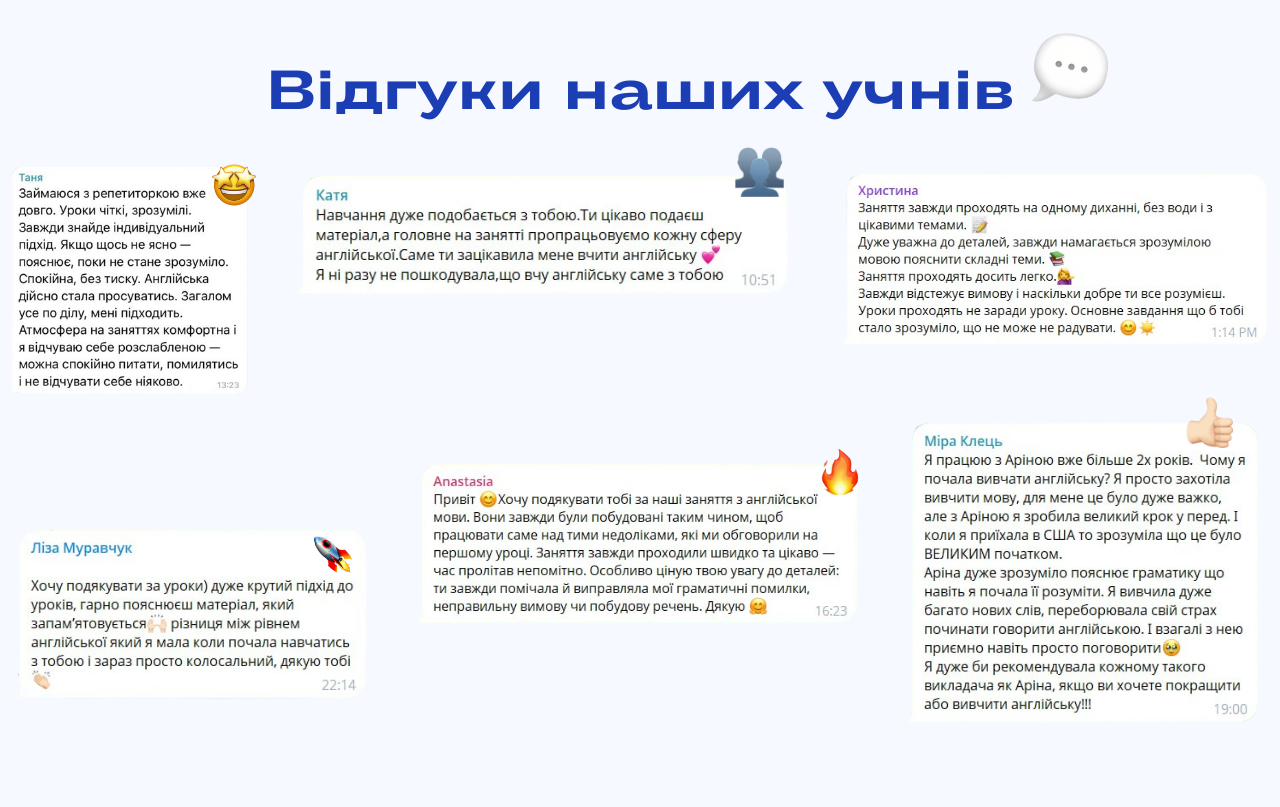
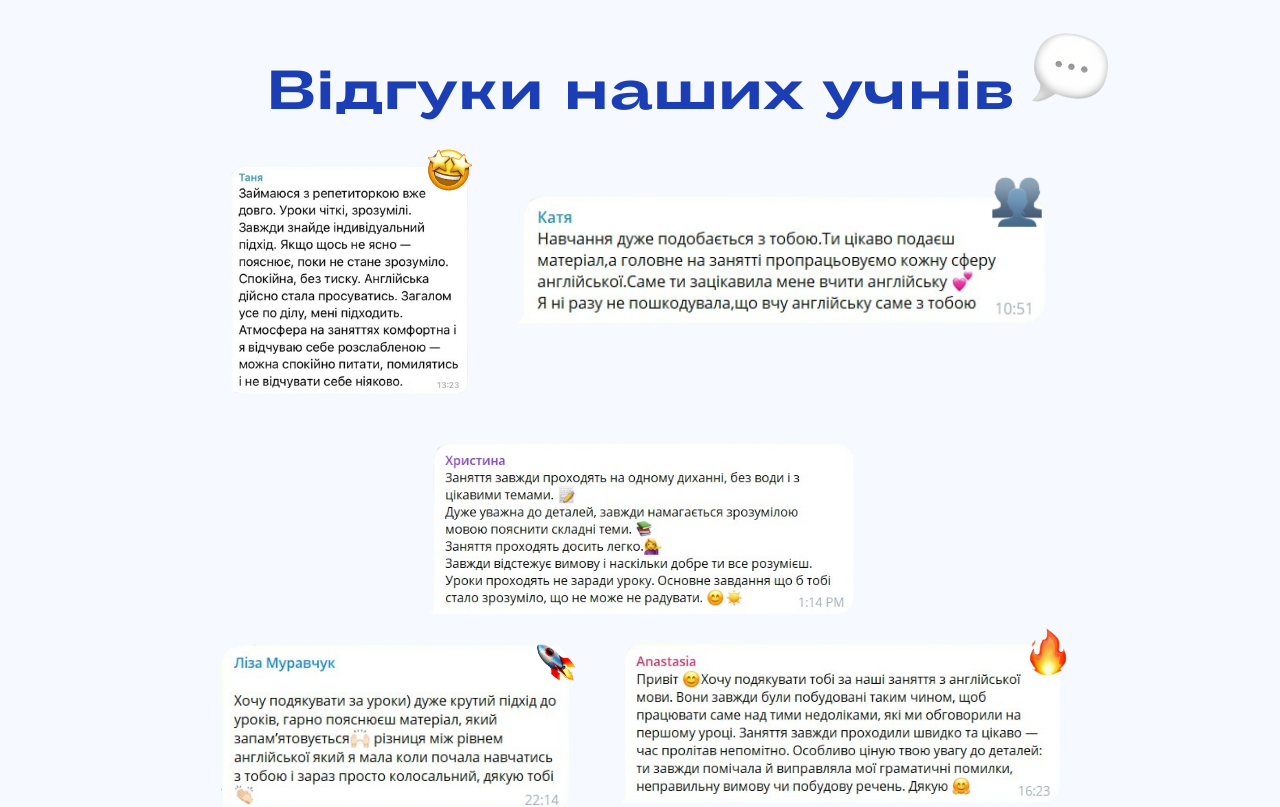
Before and after one commit to Vladarchuk124/LockInSchool, a React (Create React App) app: page / in a window 1280 px wide. Shown: the part 5220-6027 px from the top of the page. Built offline with nearby package versions, Linux system fonts and the light colour scheme.

Commit message:
fix: reviews positions fixes

```diff
--- a/src/components/Reviews/ImageSection.module.css
+++ b/src/components/Reviews/ImageSection.module.css
@@ -16,9 +16,10 @@
 
 .emojiTanya {
     position: absolute;
-    top: -10px;
-    right: -20px;
-    height: 70px;
+    top: -40px;
+    right: -35px;
+    height: 100px;
+    transform: rotate(10deg);
 }
 
 .reviewHrist {
@@ -26,15 +27,15 @@
 }
 
 .reviewKatya {
-    height: 190px;
+    height: 210px;
     margin-top: 20px;
 }
 
 .emojiKatya {
     position: absolute;
-    top: 40px;
-    right: -20px;
-    height: 70px;
+    top: 10px;
+    right: 5px;
+    height: 80px;
 }
 
 
@@ -46,32 +47,62 @@
 .emojiNastya {
     position: absolute;
     top: -10px;
-    right: -25px;
-    height: 110px;
+    right: -65px;
+    height: 170px;
+}
+
+.reviewMar {
+    height: 250px;
+    margin-right: 750px;
+}
+
+.emojiMar {
+    position: absolute;
+    top: -55px;
+    left: 530px;
+    height: 170px;
+}
+
+.reviewLisa {
+    height: 300px;
+    margin: 250px 0 0 60px;
+}
+
+.emojiLisa {
+    position: absolute;
+    top: 180px;
+    right: -30px;
+    height: 200px;
+    transform: scaleX(-1);
+}
+
+
+
+
+.reviewElm {
+    height: 600px;
+    margin-top: 50px;
+}
+
+.emojiElm {
+    position: absolute;
+    top: 580px;
+    right: 10px;
+    height: 100px;
+    transform: scaleX(-1);
 }
 
 .reviewMira {
     height: 450px;
+    margin: 100px 0 0 50px;
 }
 
 .emojiMira {
     position: absolute;
-    top: -55px;
-    right: -20px;
-    height: 120px;
-}
-
-.reviewLisa {
-    height: 300px;
-    margin-top: 105px;
-}
-
-.emojiLisa {
-    position: absolute;
-    top: 92px;
-    right: 10px;
-    height: 130px;
-    transform: scaleX(-1);
+    height: 90px;
+    top: 65px;
+    right: 5px;
+    transform: rotate(5deg);
 }
 
 
@@ -81,7 +112,7 @@
     }
 
     .reviewKatya {
-        height: 100px;
+        height: 140px;
     }
 
     .reviewHrist {
@@ -90,21 +121,44 @@
 
     .reviewLisa {
         height: 180px;
+        margin: 0;
     }
 
     .reviewNastya {
         height: 170px;
+        margin: 0;
+    }
+
+    .reviewMar {
+        height: 150px;
+        margin: 0;
+    }
+
+
+    .reviewElm {
+        height: 380px;
     }
 
     .reviewMira {
-        height: 310px;
+        height: 340px;
+        margin-top: 40px;
     }
 
-    /*emojis*/
+
+
+    .emojiElm {
+        top: 380px;
+        right: 25px;
+        height: 50px;
+    }
+
 
     .emojiTanya {
         height: 55px;
+        top: -25px;
+        right: -15px;
     }
+
 
     .emojiKatya {
         height: 50px;
@@ -113,38 +167,40 @@
 
     .emojiLisa {
         height: 90px;
+        top: -20px;
+        right: -10px;
+        left: auto;
     }
 
     .emojiNastya {
         height: 90px;
-        top: 10px;
+        top: -30px;
+        right: -30px;
+    }
+
+    .emojiMar {
+        height: 100px;
+        left: auto;
+        right: -25px;
+        top: -45px;
     }
 
     .emojiMira {
-        height: 100px;
-        right: 2px;
-        top: -45px;
+        height: 60px;
+        top: 20px;
     }
 }
 
-@media screen and (max-width: 1320px) {
-    .reviewKatya {
-        height: 130px;
-        margin: 0;
-    }
-
-    .emojiKatya {
-        top: -20px;
+@media screen and (max-width: 1340px) {
+    .emojiMar {
+        display: none;
     }
 }
 
-@media screen and (max-width: 862px) {
-    .reviewLisa {
-        margin-top: 15px;
-    }
 
-    .emojiLisa {
-        top: 0;
+@media screen and (max-width: 860px) {
+    .reviewMira {
+        margin-left: 0;
     }
 }
 
@@ -169,6 +225,19 @@
     .reviewHrist {
         height: 150px;
     }
+
+    .reviewElm {
+        height: 350px;
+    }
+
+    .emojiElm {
+        height: 55px;
+        top: 350px
+    }
+
+    .reviewMira {
+        margin-left: 0;
+    }
 }
 
 @media screen and (max-width: 380px) {
```
